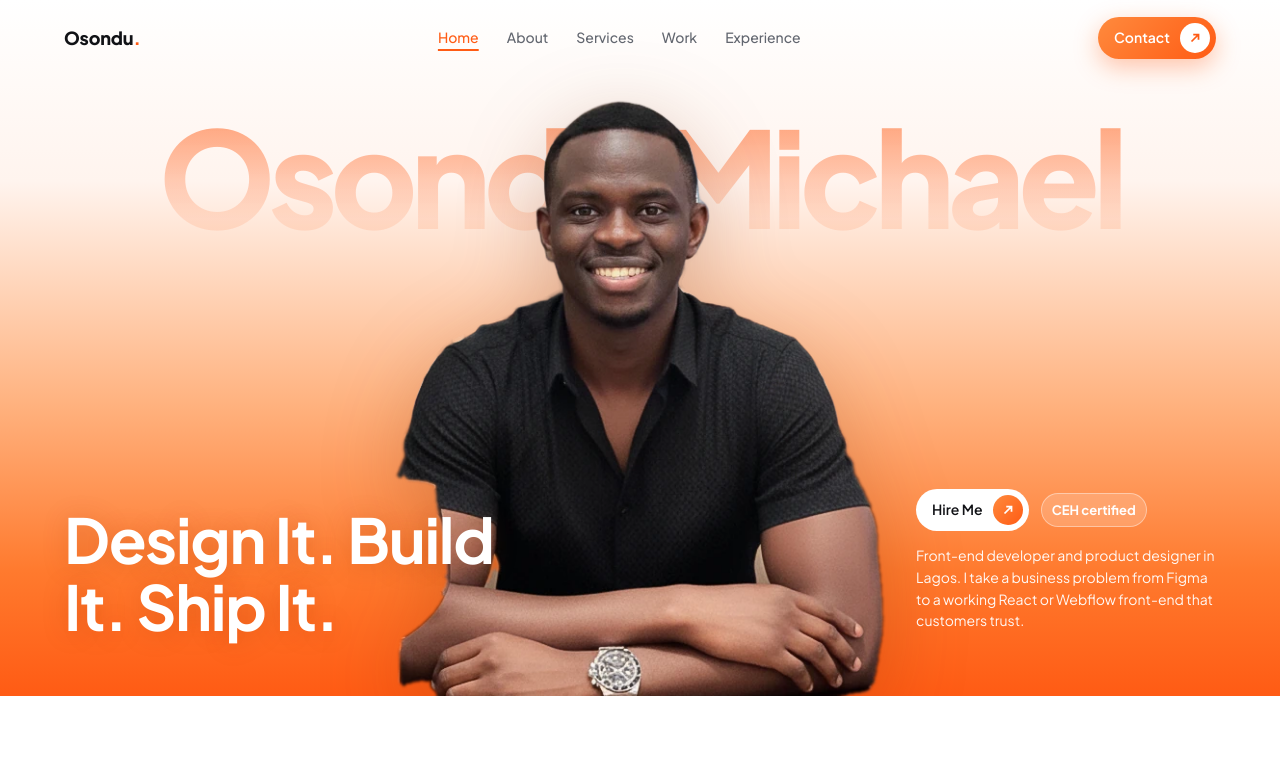
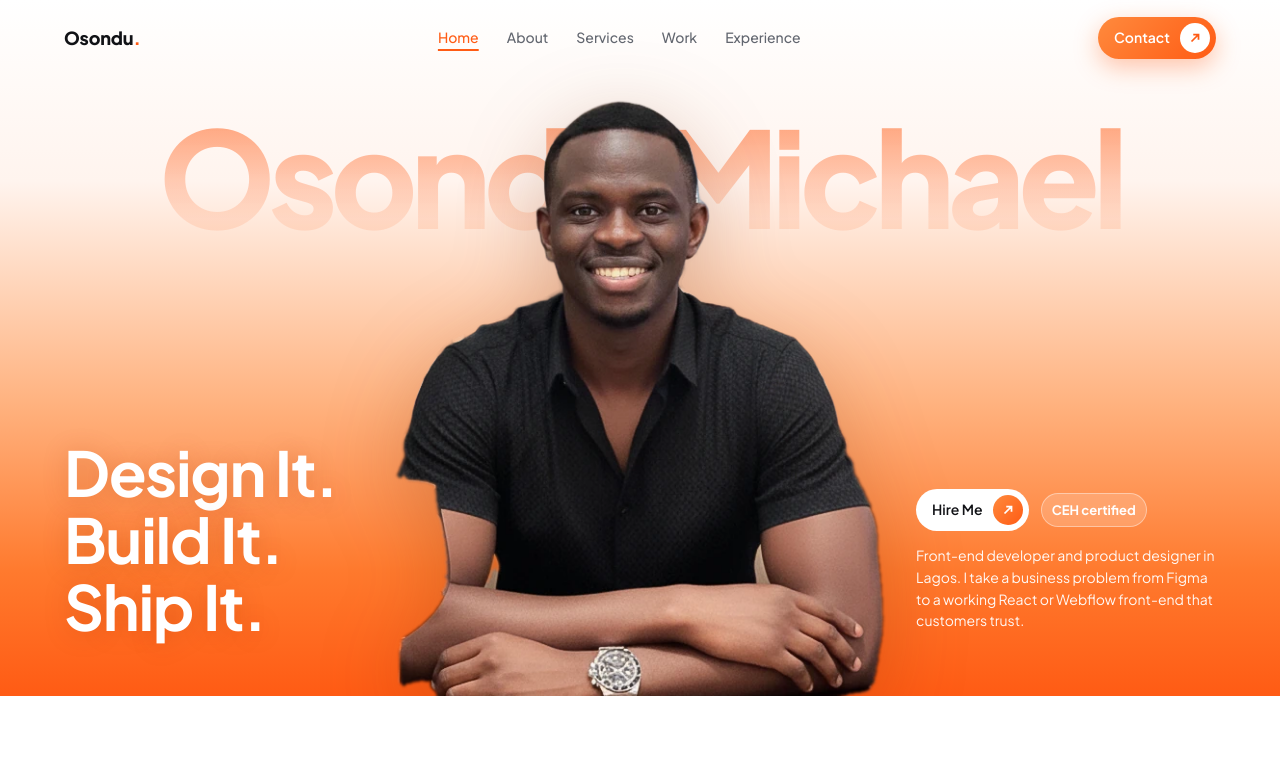
Before and after one commit to Boymyke/michealportfolio, a plain HTML site: page index.html in a window 1280 px wide. Shown: the top 765 px of the page. Drawn offline with Linux system fonts and the light colour scheme.

Commit message:
Break the hero headline into three lines
Co-Authored-By: Claude Opus 5.5 <noreply@anthropic.com>
Claude-Session: https://claude.ai/code/session_01VbMjuyG5fUCkvYhCuMmrM8

```diff
--- a/index.html
+++ b/index.html
@@ -228,7 +228,7 @@ footer .wrap{display:flex;justify-content:space-between;gap:12px;flex-wrap:wrap}
     <div class="bigname" aria-hidden="true"><span>Osondu</span> <span>Michael</span></div>
     <img class="portrait" src="assets/michael.webp" alt="Osondu Michael Charles smiling, arms folded, in a black shirt" width="519" height="624">
     <div class="hero-copy">
-      <h1>Design It. Build It. Ship It.</h1>
+      <h1>Design It.<br>Build It.<br>Ship It.</h1>
     </div>
     <div class="hero-side">
       <div class="row">
```
